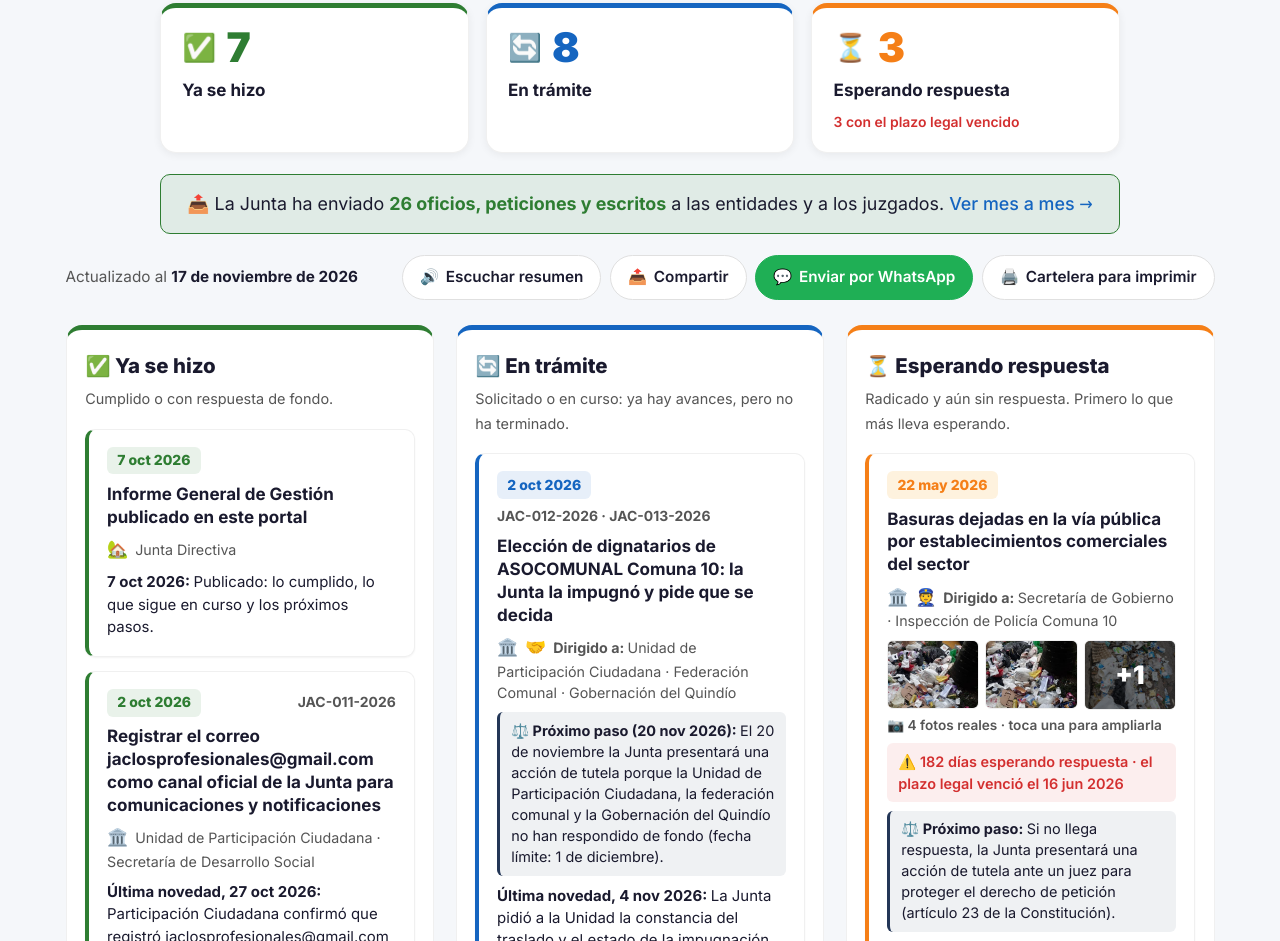
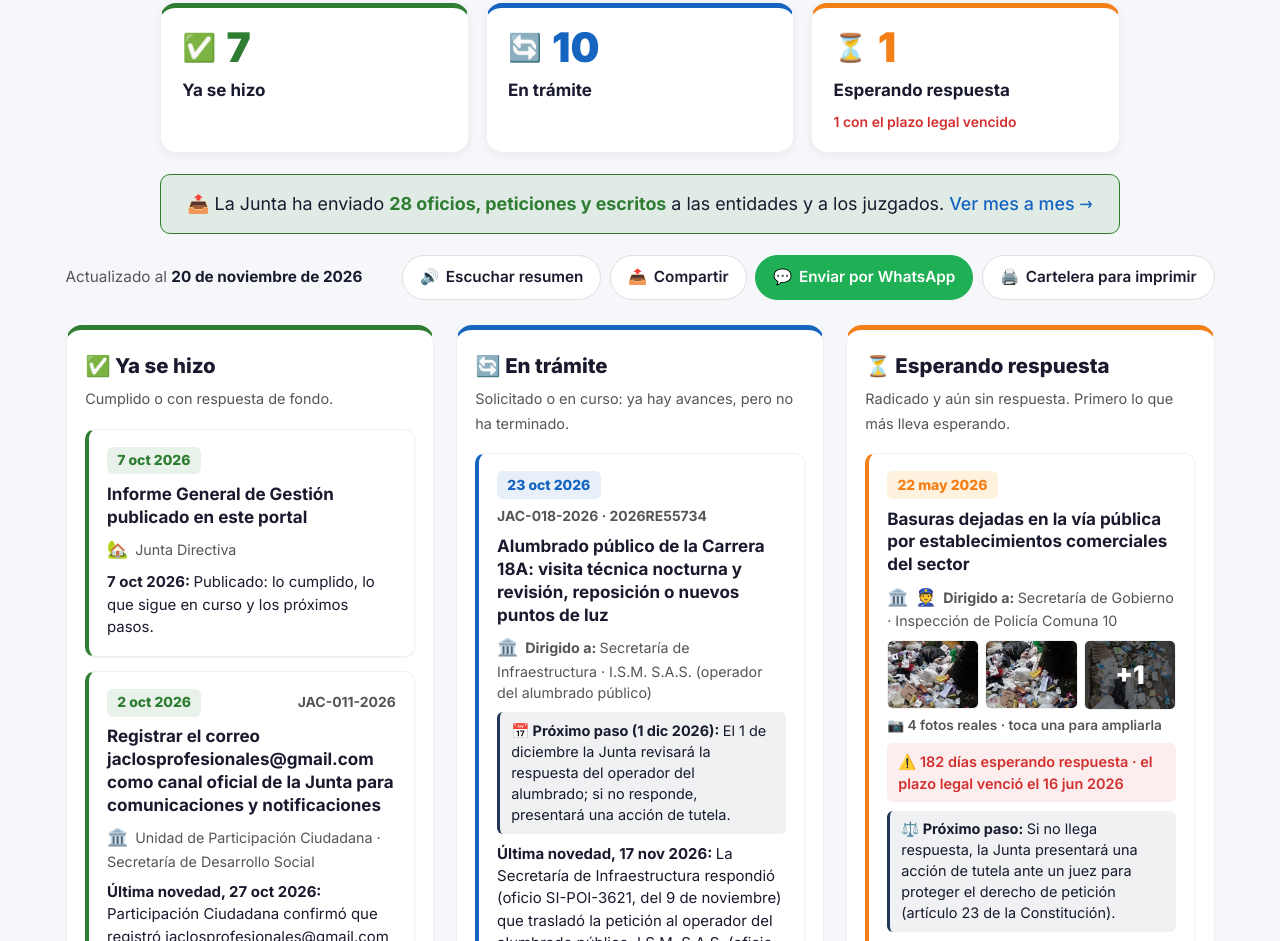
Before and after one commit to Droko1982/jac-barrio-profesionales, a plain HTML site: page index.html in a window 1280 px wide. Shown: the part 2565-3506 px from the top of the page. Drawn offline with Linux system fonts and the light colour scheme.

Commit message:
Tutelas radicadas el 20 nov (JAC-015 y ASOCOMUNAL), respuestas del 17 nov y cartelera en una hoja
- JAC-015: oficios DB-PGA-3531 y SO-PSP-4958; tutela presentada (recibo 4499947), con el escrito tachado
- ASOCOMUNAL: tutela presentada (recibo 4500549)
- JAC-018: trasladada al operador del alumbrado; revisión el 1 dic
- JAC-019: prórroga hasta el 9 dic
- JAC-017: respuesta de Claro
- Nuevo tipo de próximo paso «fallo»: las tutelas presentadas pasan a «En curso»
- Cartelera: reparte «En trámite» en dos columnas para caber en una hoja

```diff
--- a/js/actuaciones.js
+++ b/js/actuaciones.js
@@ -34,7 +34,7 @@
    ========================================================================== */
 
 window.JAC_DATOS = {
-    actualizado: '2026-11-17',
+    actualizado: '2026-11-20',
 
     /* Próxima Asamblea General.
        Al convocarla: estado 'convocada' y completa fecha (AAAA-MM-DD),
@@ -76,42 +76,6 @@ window.JAC_DATOS = {
         ]
     },
     {
-        "estado": "espera",
-        "fecha": "2026-10-23",
-        "numero": "JAC-018-2026 · 2026RE55734",
-        "titulo": "Alumbrado público de la Carrera 18A: visita técnica nocturna y revisión, reposición o nuevos puntos de luz",
-        "entidad": "Secretaría de Infraestructura · operador del alumbrado público",
-        "plazo": 15,
-        "enviados": 1,
-        "novedades": [
-            ["2026-10-23", "Petición enviada el 22 de octubre y radicada por la Alcaldía el 23 de octubre.", "enviado"]
-        ],
-        "pendiente": "Visita técnica nocturna y respuesta de fondo.",
-        "siguiente": ["2026-11-18", "tutela", "Si no llega respuesta de fondo, el 18 de noviembre la Junta presentará contra el Municipio de Armenia una sola acción de tutela por el derecho de petición, que reúne los oficios JAC-015, JAC-018 y JAC-019."],
-        "fotos": [],
-        "documentos": [
-            ["JAC-018-2026-alumbrado-carrera-18a.pdf", "Petición JAC-018-2026 (22 oct 2026)"]
-        ]
-    },
-    {
-        "estado": "espera",
-        "fecha": "2026-10-23",
-        "numero": "JAC-019-2026",
-        "titulo": "Calle 5 Norte: seguridad vial por los desvíos y el paso de buses junto al parque, y estado del pavimento",
-        "entidad": "Secretaría de Tránsito y Transporte · Secretaría de Infraestructura",
-        "plazo": 15,
-        "enviados": 1,
-        "novedades": [
-            ["2026-10-23", "Derecho de petición enviado a la Alcaldía.", "enviado"]
-        ],
-        "pendiente": "Respuesta de fondo de la Alcaldía.",
-        "siguiente": ["2026-11-18", "tutela", "Si no llega respuesta de fondo, el 18 de noviembre la Junta presentará contra el Municipio de Armenia una sola acción de tutela por el derecho de petición, que reúne los oficios JAC-015, JAC-018 y JAC-019."],
-        "fotos": [],
-        "documentos": [
-            ["JAC-019-2026-calle-5-norte-seguridad-vial.pdf", "Derecho de petición JAC-019-2026 (23 oct 2026)"]
-        ]
-    },
-    {
         "estado": "tramite",
         "fecha": "2026-05-22",
         "numero": "2026PQR22891 · JAC-017-2026",
@@ -128,7 +92,8 @@ window.JAC_DATOS = {
             ["2026-10-22", "La Junta pidió a Claro, Tigo-UNE y Movistar inspeccionar y corregir el cableado a baja altura, con copia a la Alcaldía y a EDEQ (oficio JAC-017-2026).", "enviado"],
             ["2026-11-02", "Claro confirmó el radicado de la petición.", "respuesta"],
             ["2026-11-06", "Tigo-UNE anunció una visita técnica a los dos puntos, todavía sin fecha.", "respuesta"],
-            ["2026-11-13", "La Alcaldía trasladó la petición a Bienes y Suministros y a la Secretaría TIC.", "respuesta"]
+            ["2026-11-13", "La Alcaldía trasladó la petición a Bienes y Suministros y a la Secretaría TIC.", "respuesta"],
+            ["2026-11-17", "Claro respondió que reportó el caso a su área encargada, sin informar el resultado de una inspección ni la fecha de la visita.", "respuesta"]
         ],
         "pendiente": "Que las empresas de telecomunicaciones hagan la visita y retiren o suban los cables.",
         "siguiente": ["2026-12-07", "revision", "El 7 de diciembre la Junta revisará las respuestas; si el riesgo sigue, preparará una acción de tutela."],
@@ -238,18 +203,22 @@ window.JAC_DATOS = {
         "titulo": "Titularidad de dos predios del barrio y comodato de uno de ellos para una sede comunal",
         "entidad": "Bienes y Suministros · Planeación · Secretaría de Gobierno (Espacio Público) · Participación Ciudadana",
         "plazo": 0,
-        "enviados": 2,
+        "enviados": 3,
         "novedades": [
             ["2026-07-02", "Petición radicada.", "enviado"],
             ["2026-10-02", "Bienes y Suministros visitó los predios (oficio DB-PGA-2962): ninguno tiene matrícula inmobiliaria registrada y, con los registros disponibles, no se puede establecer si son del Municipio.", "respuesta"],
-            ["2026-10-22", "La Junta pidió definir qué autoridad atiende el uso del sector de la Carrera 18 y cuál es la ruta para un comodato o una sede comunal (oficio JAC-015-2026; radicado por la Alcaldía el 23 de octubre).", "enviado"]
+            ["2026-10-22", "La Junta pidió definir qué autoridad atiende el uso del sector de la Carrera 18 y cuál es la ruta para un comodato o una sede comunal (oficio JAC-015-2026; radicado por la Alcaldía el 23 de octubre).", "enviado"],
+            ["2026-11-17", "Bienes y Suministros informó (oficio DB-PGA-3531, del 11 de noviembre) que visitó los predios el 30 de octubre, que no tienen matrícula inmobiliaria y que no pudo identificar al propietario; pidió a Catastro el certificado catastral y responderá cuando lo reciba.", "respuesta"],
+            ["2026-11-17", "Participación Ciudadana trasladó la petición a Bienes y Suministros y a la Secretaría de Gobierno (oficio SO-PSP-4958 y traslado 2026-OF-11047), sin responder de fondo.", "respuesta"],
+            ["2026-11-20", "La Junta presentó una acción de tutela contra el Municipio de Armenia por el derecho de petición (Tutela en Línea, recibo 4499947).", "enviado"]
         ],
-        "pendiente": "Respuesta de fondo al oficio JAC-015-2026 (el plazo legal vence el 17 de noviembre de 2026).",
-        "siguiente": ["2026-11-18", "tutela", "Si no llega respuesta de fondo, el 18 de noviembre la Junta presentará contra el Municipio de Armenia una sola acción de tutela por el derecho de petición, que reúne los oficios JAC-015, JAC-018 y JAC-019."],
+        "pendiente": "Fallo del juez de tutela y respuesta de fondo de la Alcaldía a las diez solicitudes del oficio JAC-015-2026.",
+        "siguiente": ["2026-12-04", "fallo", "El juez debe decidir la tutela dentro de los diez días hábiles siguientes a su presentación: alrededor del 4 de diciembre de 2026."],
         "fotos": [],
         "documentos": [
             ["JAC-006-2026-predios-comodato.pdf", "Petición JAC-006-2026 (2 jul 2026)"],
-            ["JAC-015-2026-predios-seguimiento.pdf", "Oficio JAC-015-2026 (22 oct 2026)"]
+            ["JAC-015-2026-predios-seguimiento.pdf", "Oficio JAC-015-2026 (22 oct 2026)"],
+            ["tutela-JAC-015-2026-11-20-derecho-de-peticion.pdf", "Acción de tutela por el derecho de petición (20 nov 2026)"]
         ]
     },
     {
@@ -317,7 +286,7 @@ window.JAC_DATOS = {
         "titulo": "Elección de dignatarios de ASOCOMUNAL Comuna 10: la Junta la impugnó y pide que se decida",
         "entidad": "Unidad de Participación Ciudadana · Federación Comunal · Gobernación del Quindío",
         "plazo": 0,
-        "enviados": 7,
+        "enviados": 8,
         "novedades": [
             ["2026-07-22", "La Junta pidió a la Unidad de Participación Ciudadana intervenir en el proceso electoral de ASOCOMUNAL Comuna 10 antes de la elección, por posibles irregularidades.", "enviado"],
             ["2026-07-25", "La Junta pidió información y copias a ASOCOMUNAL y a su Tribunal de Garantías (JAC-007-2026) y acompañamiento urgente a la Unidad (JAC-008-2026).", "enviado", 2],
@@ -327,10 +296,11 @@ window.JAC_DATOS = {
             ["2026-09-07", "La Unidad envió la demanda a la Federación Comunal del Quindío y anunció que no inscribirá a los dignatarios mientras haya vicios sin subsanar (oficio SO-PSP-4029).", "respuesta"],
             ["2026-10-02", "La Junta pidió a las federaciones el estado de la demanda (JAC-012-2026) y a la Unidad, el resultado de su verificación (JAC-013-2026).", "enviado", 2],
             ["2026-10-27", "La Unidad de Participación Ciudadana respondió trasladando la demanda a la federación comunal, sin decidir de fondo (oficio SO-PSP-4673).", "respuesta"],
-            ["2026-11-04", "La Junta pidió a la Unidad la constancia del traslado y el estado de la impugnación (radicado 2026RE57947).", "enviado"]
+            ["2026-11-04", "La Junta pidió a la Unidad la constancia del traslado y el estado de la impugnación (radicado 2026RE57947).", "enviado"],
+            ["2026-11-20", "La Junta presentó una acción de tutela contra el Municipio de Armenia (Unidad de Participación Ciudadana), la Gobernación del Quindío y la federación comunal, por los derechos de petición y al debido proceso (Tutela en Línea, recibo 4500549).", "enviado"]
         ],
-        "pendiente": "Que la federación competente decida la impugnación y que la Unidad entregue el resultado de su verificación.",
-        "siguiente": ["2026-11-20", "tutela", "El 20 de noviembre la Junta presentará una acción de tutela porque la Unidad de Participación Ciudadana, la federación comunal y la Gobernación del Quindío no han respondido de fondo (fecha límite: 1 de diciembre)."],
+        "pendiente": "Fallo del juez de tutela; que la federación competente decida la impugnación y que la Unidad entregue el resultado de su verificación.",
+        "siguiente": ["2026-12-04", "fallo", "El juez debe decidir la tutela dentro de los diez días hábiles siguientes a su presentación: alrededor del 4 de diciembre de 2026."],
         "fotos": [],
         "documentos": [
             ["asocomunal-2026-07-22-solicitud-intervencion.pdf", "Solicitud de intervención (22 jul 2026)"],
@@ -338,6 +308,44 @@ window.JAC_DATOS = {
             ["JAC-008-2026-asocomunal-acompanamiento.pdf", "Oficio JAC-008-2026 a la Unidad (25 jul 2026)"],
             ["JAC-012-2026-asocomunal-federacion.pdf", "Oficio JAC-012-2026 a las federaciones (2 oct 2026)"],
             ["JAC-013-2026-asocomunal-seguimiento.pdf", "Oficio JAC-013-2026 a la Unidad (2 oct 2026)"]
+        ]
+    },
+    {
+        "estado": "tramite",
+        "fecha": "2026-10-23",
+        "numero": "JAC-018-2026 · 2026RE55734",
+        "titulo": "Alumbrado público de la Carrera 18A: visita técnica nocturna y revisión, reposición o nuevos puntos de luz",
+        "entidad": "Secretaría de Infraestructura · I.S.M. S.A.S. (operador del alumbrado público)",
+        "plazo": 0,
+        "enviados": 1,
+        "novedades": [
+            ["2026-10-23", "Petición enviada el 22 de octubre y radicada por la Alcaldía el 23 de octubre.", "enviado"],
+            ["2026-11-17", "La Secretaría de Infraestructura respondió (oficio SI-POI-3621, del 9 de noviembre) que trasladó la petición al operador del alumbrado público, I.S.M. S.A.S. (oficio SI-POI-3620).", "respuesta"]
+        ],
+        "pendiente": "Respuesta del operador del alumbrado público y visita técnica nocturna.",
+        "siguiente": ["2026-12-01", "revision", "El 1 de diciembre la Junta revisará la respuesta del operador del alumbrado; si no responde, presentará una acción de tutela."],
+        "fotos": [],
+        "documentos": [
+            ["JAC-018-2026-alumbrado-carrera-18a.pdf", "Petición JAC-018-2026 (22 oct 2026)"]
+        ]
+    },
+    {
+        "estado": "tramite",
+        "fecha": "2026-10-23",
+        "numero": "JAC-019-2026 · INT-7781",
+        "titulo": "Calle 5 Norte: seguridad vial por los desvíos y el paso de buses junto al parque, y estado del pavimento",
+        "entidad": "Secretaría de Tránsito y Transporte · Secretaría de Infraestructura",
+        "plazo": 0,
+        "enviados": 1,
+        "novedades": [
+            ["2026-10-23", "Derecho de petición enviado a la Alcaldía.", "enviado"],
+            ["2026-11-17", "La Secretaría de Infraestructura informó (oficio SI-POI-3748, del 13 de noviembre) que, por la extensión de las nueve peticiones, usa la prórroga de la Ley 1755 de 2015: la respuesta de fondo vence alrededor del 9 de diciembre.", "respuesta"]
+        ],
+        "pendiente": "Respuesta de fondo de la Secretaría de Infraestructura a las nueve peticiones.",
+        "siguiente": ["2026-12-09", "revision", "El 9 de diciembre vence la prórroga que tomó la Secretaría de Infraestructura; ese día la Junta revisará si hay respuesta de fondo."],
+        "fotos": [],
+        "documentos": [
+            ["JAC-019-2026-calle-5-norte-seguridad-vial.pdf", "Derecho de petición JAC-019-2026 (23 oct 2026)"]
         ]
     },
     {
--- a/js/tablero.js
+++ b/js/tablero.js
@@ -74,7 +74,7 @@
         if (s && s.length === 3 && s[2]) {
             // Si la fecha anunciada ya pasó y nadie actualizó el dato, no se sigue diciendo «presentará».
             if (s[0] && s[0] < aIso(HOY)) {
-                var que = { tutela: 'la acción de tutela', 'accion-popular': 'la acción popular', audiencia: 'la audiencia', revision: 'la revisión' }[s[1]] || 'este paso';
+                var que = { tutela: 'la acción de tutela', 'accion-popular': 'la acción popular', audiencia: 'la audiencia', revision: 'la revisión', fallo: 'el fallo' }[s[1]] || 'este paso';
                 return { fecha: s[0], tipo: s[1], pasada: true,
                     texto: 'Fecha cumplida para ' + que + ' (prevista para el ' + corta(s[0]) + '). Aquí se publicará el resultado o el número de radicado en cuanto la Junta lo confirme.' };
             }
@@ -84,7 +84,7 @@
         if (it.estado !== 'espera' || !p || !p.vencido) return null;
         return { fecha: '', tipo: 'tutela', texto: 'Si no llega respuesta, la Junta presentará una acción de tutela ante un juez para proteger el derecho de petición (artículo 23 de la Constitución).' };
     }
-    var TIPO_SIG = { tutela: 'Tutela', 'accion-popular': 'Acción popular', audiencia: 'Audiencia', revision: 'Revisión' };
+    var TIPO_SIG = { tutela: 'Tutela', 'accion-popular': 'Acción popular', audiencia: 'Audiencia', revision: 'Revisión', fallo: 'Fallo' };
 
     var conteo = { hecho: 0, tramite: 0, espera: 0, total: items.length, vencidas: 0, enviados: 0 };
     items.forEach(function (it) {
@@ -350,10 +350,12 @@
     var jud = document.querySelector('[data-judicial]');
     if (jud) {
         jud.textContent = '';
-        var enCurso = items.filter(function (it) { return /^(acci[oó]n popular|tutela)/i.test(it.numero || ''); });
+        // En curso: las que ya están ante un juez (por su número, o porque su próximo paso es el fallo).
+        function esperaFallo(it) { return it.siguiente && it.siguiente[1] === 'fallo'; }
+        var enCurso = items.filter(function (it) { return /^(acci[oó]n popular|tutela)/i.test(it.numero || '') || esperaFallo(it); });
         enCurso.forEach(function (it) {
             var caja = el('article', 'jud__caso jud__caso--curso');
-            caja.appendChild(el('p', 'jud__tag', '⚖️ En curso · ' + it.numero));
+            caja.appendChild(el('p', 'jud__tag', '⚖️ En curso · ' + (esperaFallo(it) ? 'Tutela presentada' + (it.numero ? ' · ' + it.numero : '') : it.numero)));
             caja.appendChild(el('h4', 'jud__titulo', it.titulo));
             var ol = el('ol', 'act-tl jud__tl');
             it.novedades.forEach(function (n) {
--- a/sitemap.xml
+++ b/sitemap.xml
@@ -2,7 +2,7 @@
 <urlset xmlns="http://www.sitemaps.org/schemas/sitemap/0.9">
     <url>
         <loc>https://jaclosprofesionales.com/</loc>
-        <lastmod>2026-11-15</lastmod>
+        <lastmod>2026-11-20</lastmod>
         <changefreq>weekly</changefreq>
         <priority>1.0</priority>
     </url>
```
Also changed, not shown: cartelera.html (+29 -1 lines), index.html (+4 -4 lines), 3 other files.
